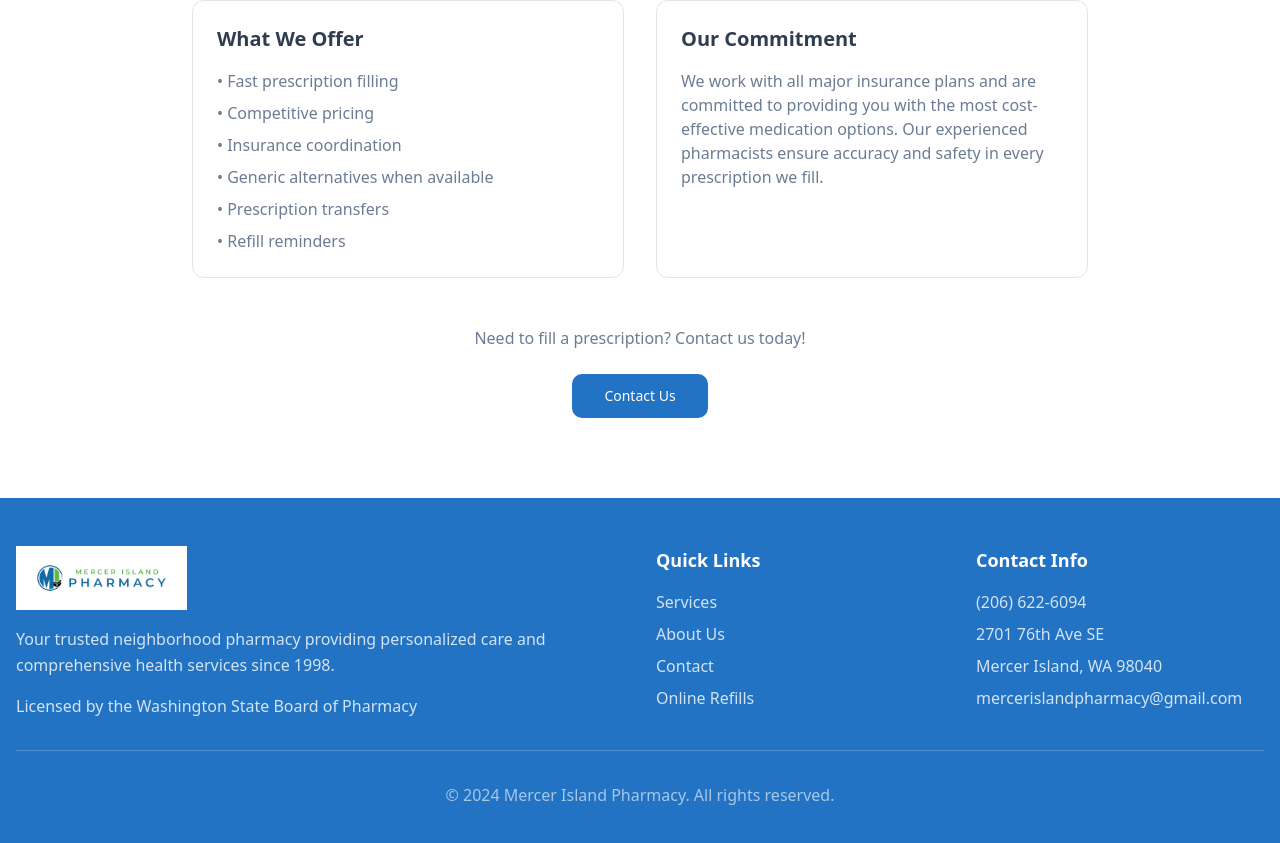
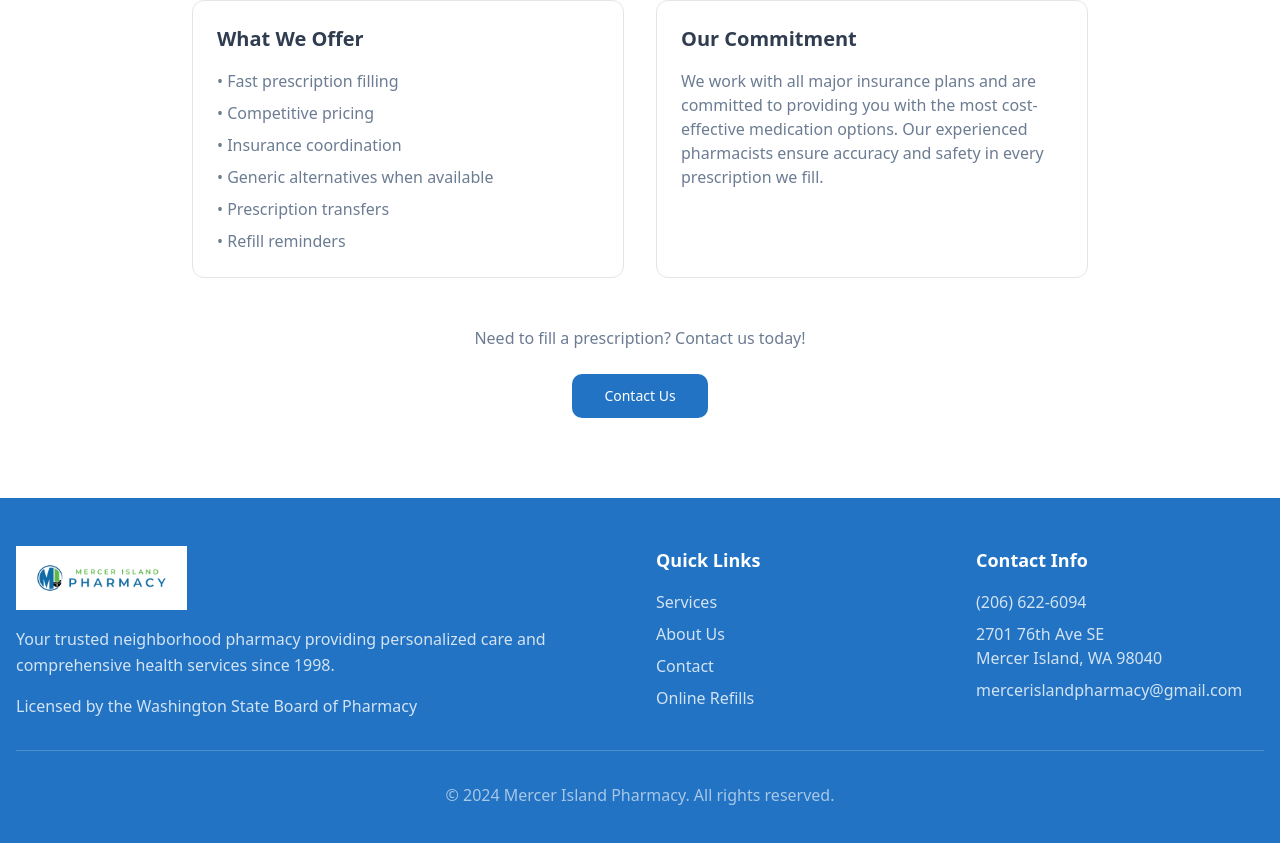
Before and after one commit to vikshitkode/island-care-connect, a React (Vite) app: page /services/prescription-services in a window 1280 px wide. Shown: the part 441-1284 px from the top of the page. Built offline with nearby package versions, Linux system fonts and the light colour scheme.

Commit message:
Link address to maps
Ensures that the pharmacy address is clickable and links to a map view on all relevant sections of the website.
-edited src/components/Footer.tsx
-edited src/components/Contact.tsx

```diff
--- a/src/components/Contact.tsx
+++ b/src/components/Contact.tsx
@@ -28,8 +28,15 @@ const Contact = () => {
             </CardHeader>
             <CardContent>
               <p className="text-muted-foreground leading-relaxed">
-                2701 76th Ave SE<br />
-                Mercer Island, WA 98040<br />
+                <a
+                  href="https://maps.google.com/?q=2701+76th+Ave+SE,+Mercer+Island,+WA+98040"
+                  target="_blank"
+                  rel="noopener noreferrer"
+                  className="hover:text-primary transition-colors cursor-pointer"
+                >
+                  2701 76th Ave SE<br />
+                  Mercer Island, WA 98040
+                </a><br />
                 <span className="text-sm text-pharmacy-blue">Easy parking available</span>
               </p>
             </CardContent>
--- a/src/components/Footer.tsx
+++ b/src/components/Footer.tsx
@@ -32,8 +32,17 @@ const Footer = () => {
             <h4 className="text-lg font-semibold mb-4">Contact Info</h4>
             <ul className="space-y-2 text-white/80">
               <li>(206) 622-6094</li>
-              <li>2701 76th Ave SE</li>
-              <li>Mercer Island, WA 98040</li>
+              <li>
+                <a
+                  href="https://maps.google.com/?q=2701+76th+Ave+SE,+Mercer+Island,+WA+98040"
+                  target="_blank"
+                  rel="noopener noreferrer"
+                  className="hover:text-white transition-colors cursor-pointer"
+                >
+                  2701 76th Ave SE<br />
+                  Mercer Island, WA 98040
+                </a>
+              </li>
               <li>mercerislandpharmacy@gmail.com</li>
             </ul>
           </div>
```
